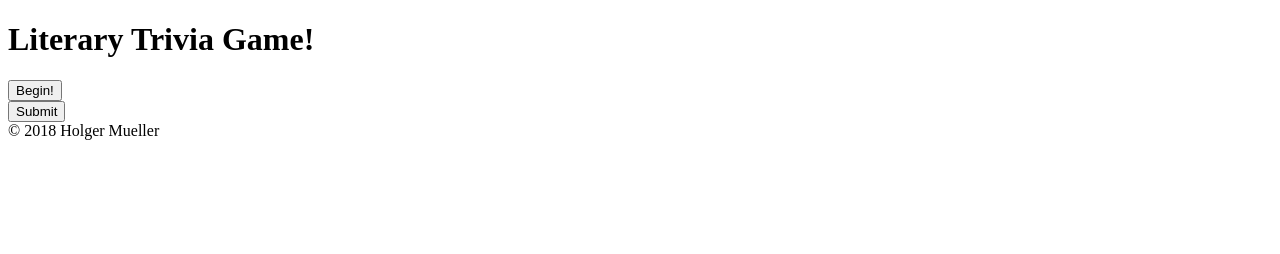
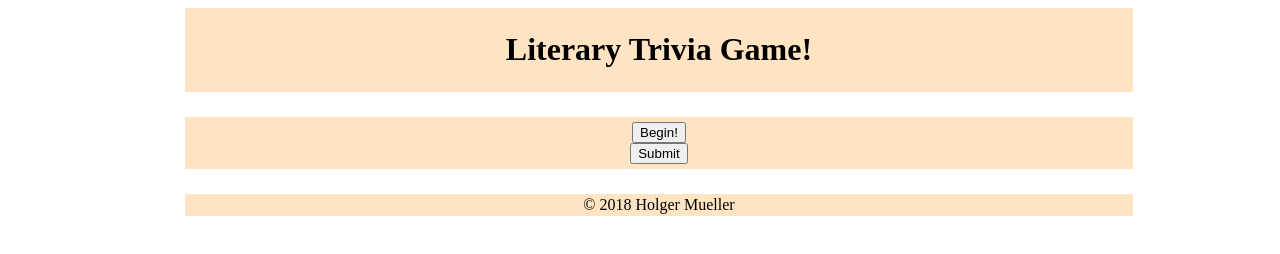
Before and after one commit to Holgermueller/TriviaGame, a plain HTML site: page index.html in a window 1280 px wide. Drawn offline with Linux system fonts and the light colour scheme.

Commit message:
a little css and pseudo code

```diff
--- a/Assets/css/style.css
+++ b/Assets/css/style.css
@@ -0,0 +1,23 @@
+.header {
+    width: 75%;
+    background-color: bisque;
+    text-align: center;
+    margin-left: 14%;
+    padding: 2px 0 2px;
+}
+
+.container {
+    width: 75%;
+    background-color: bisque;
+    text-align: center;
+    margin: 2% 0 0 14%;
+    padding: 5px 0 5px;
+}
+
+.footer {
+    width: 75%;
+    background-color: bisque;
+    text-align: center;
+    margin: 2% 0 0 14%;
+    padding: 2px 0 2px;
+}
--- a/index.html
+++ b/index.html
@@ -14,20 +14,20 @@
 
 </head>
 
-<header>
+<header class="header">
     <h1>Literary Trivia Game!</h1>
 </header>
 
 <main class="container">
 
 <div>
-    <button>Begin!</button>
+    <button id="begin" class="begin">Begin!</button>
 </div>
 
 <div id="quiz"></div>
 
 <div>
-    <button>Submit</button>
+    <button id="submit" class="submit">Submit</button>
 </div>
 
 <div id="results"></div>
@@ -35,7 +35,7 @@
 
 </main>
 
-<footer>&copy; 2018 Holger Mueller</footer>
+<footer class="footer">&copy; 2018 Holger Mueller</footer>
 
 
 
```
Also changed, not shown: Assets/javascript/app.js (+12 -0 lines).
